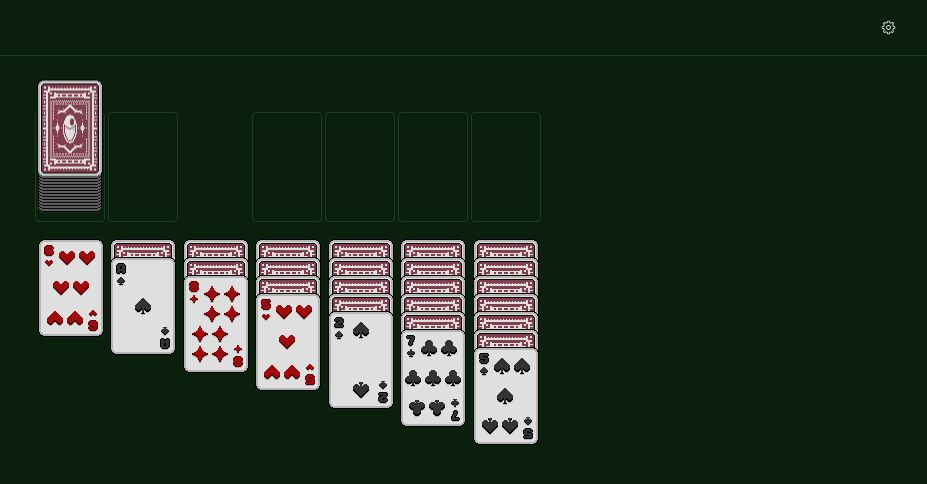
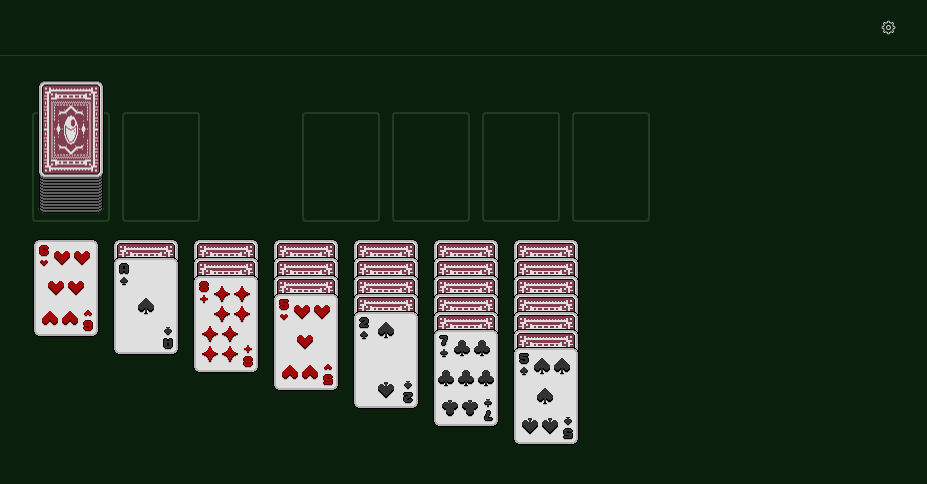
Before and after one commit to twsau/solitaire, a React (Vite) app: page / in a window 1280 px wide. Shown: the top 484 px of the page, without its empty margins (352-1279 px from the left). Built offline with nearby package versions, Linux system fonts and the light colour scheme.

Commit message:
nice borders

```diff
--- a/src/App.tsx
+++ b/src/App.tsx
@@ -33,7 +33,7 @@ export const App = () => {
       )}
       {!loading && (
         <main className="h-full inset-0 pt-14 max-w-lg mx-auto">
-          <div className="flex justify-evenly mb-4">
+          <div className="flex justify-evenly mb-4 gap-3">
             <Hand />
             <Waste />
             <Bordered hidden />
@@ -42,7 +42,7 @@ export const App = () => {
             <Foundation id="foundation_3" />
             <Foundation id="foundation_4" />
           </div>
-          <div className="flex justify-evenly">
+          <div className="flex justify-evenly gap-3">
             <Tableau id="tableau_1" />
             <Tableau id="tableau_2" />
             <Tableau id="tableau_3" />
--- a/src/components/Bordered.tsx
+++ b/src/components/Bordered.tsx
@@ -10,8 +10,8 @@ export const Bordered = ({
 }) => (
   <div
     className={cn(
-      "grid place-items-center rounded min-w-[68px] h-[110px]",
-      hidden ? "" : "border"
+      "grid place-items-center justify-center rounded min-w-[78px] h-[110px]",
+      hidden ? "" : "border-2"
     )}
   >
     {children}
```
